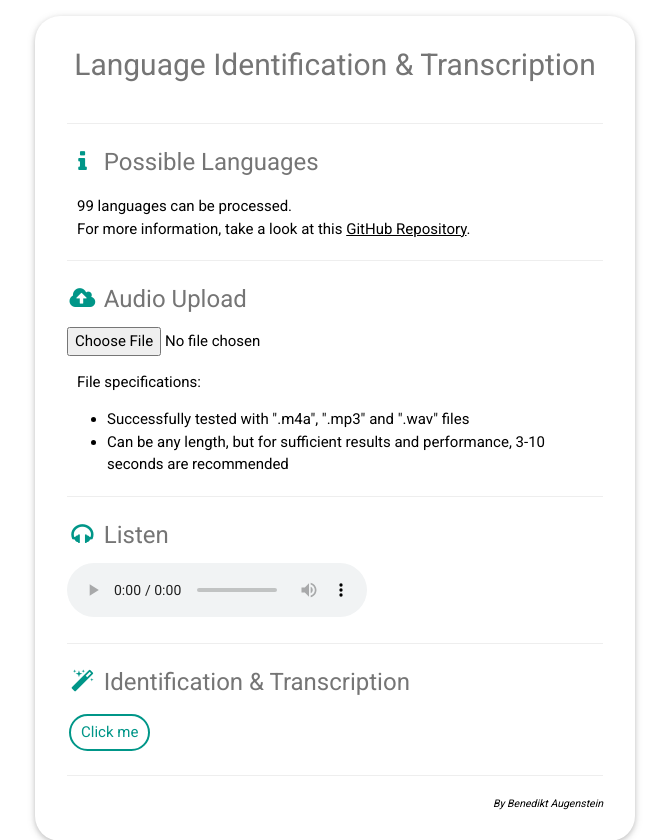
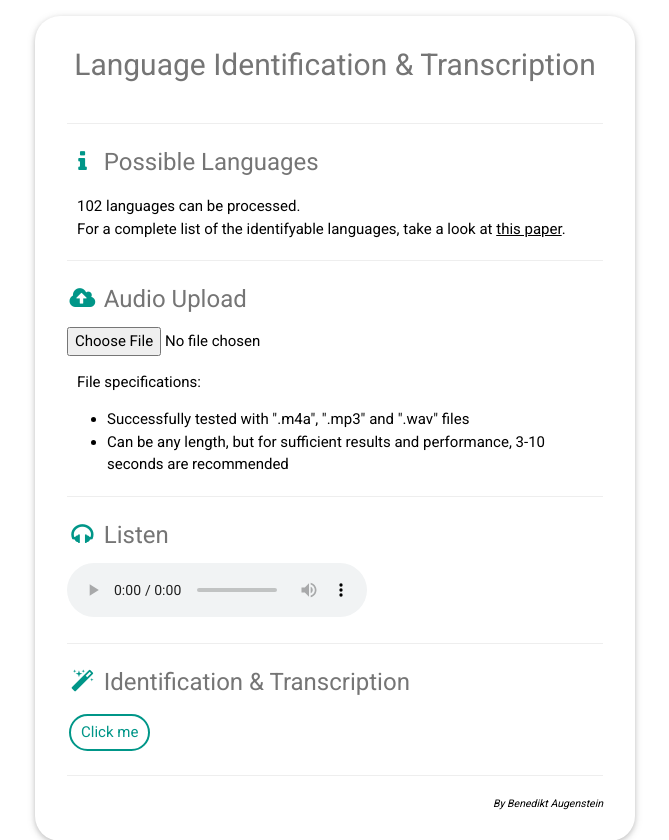
Before and after one commit to benediktaugenstein/language-detection, a Flask app: page / in a window 1280 px wide. Shown: the top 840 px of the page, without its empty margins (305-974 px from the left). Run offline with Flask 3, Linux system fonts and the light colour scheme.

Commit message:
Update input.html

```diff
--- a/templates/input.html
+++ b/templates/input.html
@@ -56,7 +56,7 @@
             <hr>
             <h3 class="w3-text-grey"><i class="fa fa-info fa-fw w3-text-teal"></i> Possible Languages</h3>
             <p>
-              99 languages can be processed.<br>For more information, take a look at this <a href="https://github.com/openai/whisper">GitHub Repository</a>.
+              102 languages can be processed.<br>For a complete list of the identifyable languages, take a look at <a href="https://arxiv.org/abs/2205.12446" target="_blank">this paper</a>.
             </p>
             <hr>
 
```
